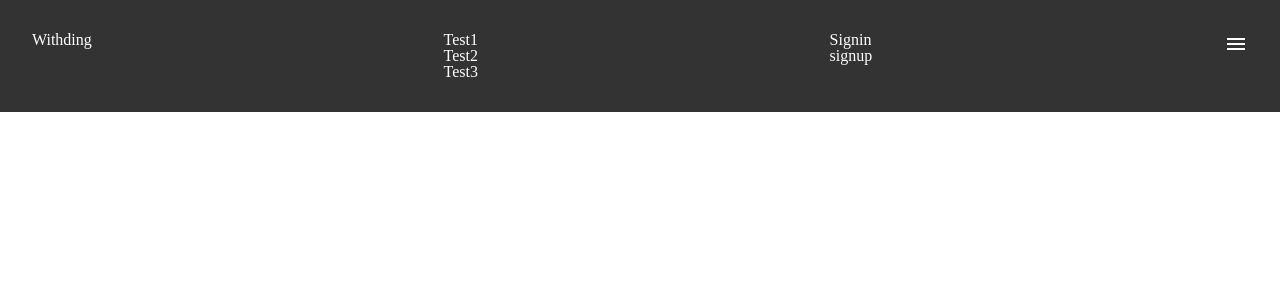
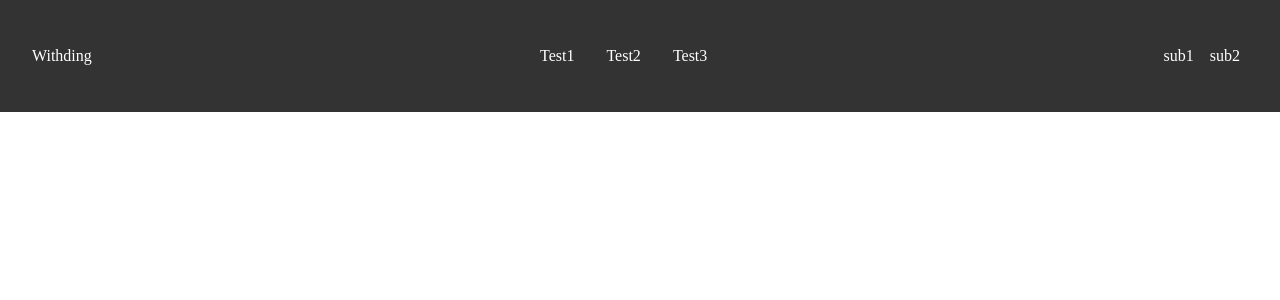
Before and after one commit to dobidugi/withding, a React (Create React App) app: page / in a window 1280 px wide. Shown: the top 300 px of the page. Built offline with nearby package versions, Linux system fonts and the light colour scheme.

Commit message:
:sparkles:add: responsive header

```diff
--- a/src/components/Header/Header.tsx
+++ b/src/components/Header/Header.tsx
@@ -1,18 +1,43 @@
 import { css } from "@emotion/react";
-import React from "react";
+import React, { useCallback, useState } from "react";
 import Logo from "./Logo";
 import Menu from "./Menu";
 import SubMenu from "./SubMenu";
 import MenuIcon from "@mui/icons-material/Menu";
+import { useMediaQuery } from "react-responsive";
 
 function Header() {
+    const isDeskTop = useMediaQuery({ query: "(min-width: 1224px)" });
+    const [isOpenMenu, setIsOpenMenu] = useState(false);
+    const menuIconClickHandler = useCallback(() => {
+        setIsOpenMenu(!isOpenMenu);
+    }, [isOpenMenu]);
+
+    if (isDeskTop) {
+        return (
+            <header css={headerStyle}>
+                <nav css={navStyle}>
+                    <Logo />
+                    <Menu />
+                    <SubMenu />
+                </nav>
+            </header>
+        );
+    }
+
     return (
         <header css={headerStyle}>
             <nav css={navStyle}>
-                <Logo />
-                <Menu />
-                <SubMenu />
-                <MenuIcon />
+                <div css={mobileStyle}>
+                    <Logo />
+                    <MenuIcon onClick={menuIconClickHandler} />
+                </div>
+                {isOpenMenu &&
+                    <React.Fragment>
+                        <Menu />
+                        <SubMenu />
+                    </React.Fragment>
+                }
             </nav>
         </header>
     );
@@ -28,6 +53,22 @@ const navStyle = css`
     display: flex;
     flex-direction: row;
     justify-content: space-between;
+    align-items: center;
+    @media screen and (max-width: 1223px) {
+        flex-direction: column;
+    }
+`;
+
+const mobileStyle = css`
+    width: 100%;
+    display: flex;
+    flex-direction: row;
+    justify-content: space-between;
+    align-items: center;
+
+    & > svg {
+        cursor: pointer;
+    }
 `;
 
 export default Header;
--- a/src/components/Header/Menu.tsx
+++ b/src/components/Header/Menu.tsx
@@ -1,8 +1,10 @@
+import { css } from "@emotion/react";
 import React from "react";
+import App from "../../App";
 
 function Menu() {
     return (
-        <ul>
+        <ul css={ulStyle}>
             <li>Test1</li>
             <li>Test2</li>
             <li>Test3</li>
@@ -11,4 +13,16 @@ function Menu() {
     );
 }
 
+const ulStyle = css`
+    display: flex;
+    flex-direction: row;
+    & > li {
+        padding: 1rem;
+        cursor: pointer;
+    }
+    @media screen and (max-width: 1223px) {
+        flex-direction: column;
+    }
+`;
+
 export default Menu;
--- a/src/components/Header/SubMenu.tsx
+++ b/src/components/Header/SubMenu.tsx
@@ -1,12 +1,21 @@
+import { css } from "@emotion/react";
 import React from "react";
 
 function SubMenu() {
     return (
-        <ul>
-            <li>Signin</li>
-            <li>signup</li>
+        <ul css={ulStyle}>
+            <li>sub1</li>
+            <li>sub2</li>
         </ul>
     );
 }
 
+const ulStyle = css`
+    display: flex;
+    flex-direction: row;
+    & > li {
+        padding: 0.5rem;
+        cursor: pointer;
+    }
+`;
 export default SubMenu;
```
